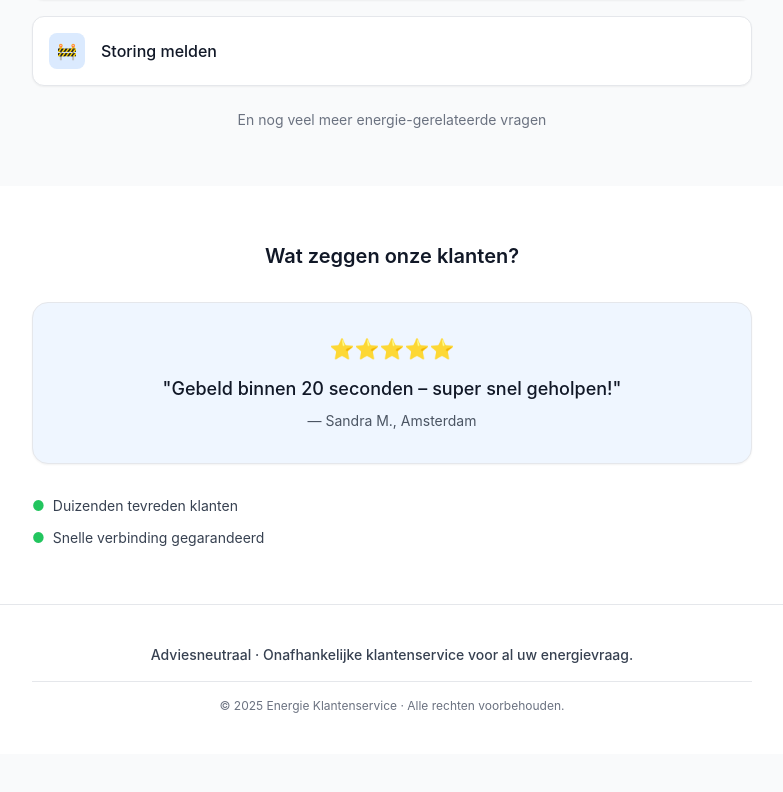
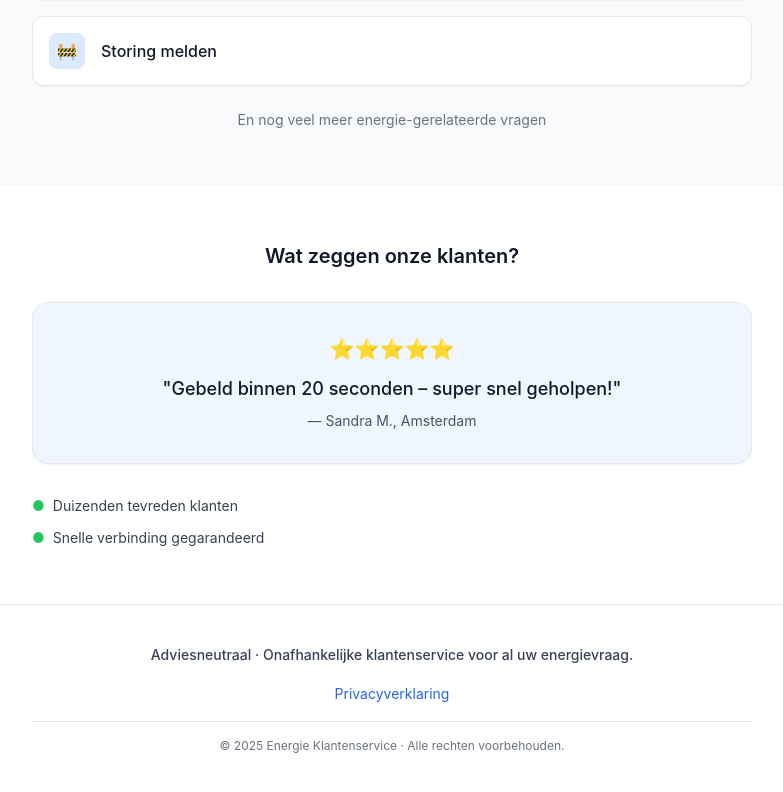
Before and after one commit to OkanLimitless/contractvergelijkers, a Next.js app: page /klantenservice in a window 1280 px wide. Shown: the part 1238-2030 px from the top of the page, without its empty margins (248-1031 px from the left). Built offline with nearby package versions, Linux system fonts and the light colour scheme.

Commit message:
Enhance footer on klantenservice page with privacy link and improved layout
- Added a link to the privacy statement for better user access.
- Adjusted footer layout for improved spacing and visual clarity, aligning with design specifications.

```diff
--- a/pages/klantenservice.tsx
+++ b/pages/klantenservice.tsx
@@ -142,12 +142,17 @@ export default function Klantenservice() {
 
         {/* Footer (Figma-aligned) */}
         <footer className="bg-white border-t border-gray-200">
-          <div className="mx-auto max-w-3xl px-6 py-10 text-center">
+          <div className="mx-auto max-w-3xl px-6 py-10 text-center space-y-4">
             <p className="text-sm font-medium text-gray-700">
               Adviesneutraal · Onafhankelijke klantenservice voor al uw energievraag.
             </p>
-            <div className="mt-4 h-px bg-gray-200" />
-            <p className="mt-4 text-xs text-gray-500">
+            <div>
+              <Link href="/privacy" className="text-sm text-blue-600 hover:underline">
+                Privacyverklaring
+              </Link>
+            </div>
+            <div className="h-px bg-gray-200" />
+            <p className="text-xs text-gray-500">
               &copy; 2025 Energie Klantenservice · Alle rechten voorbehouden.
             </p>
           </div>
```
